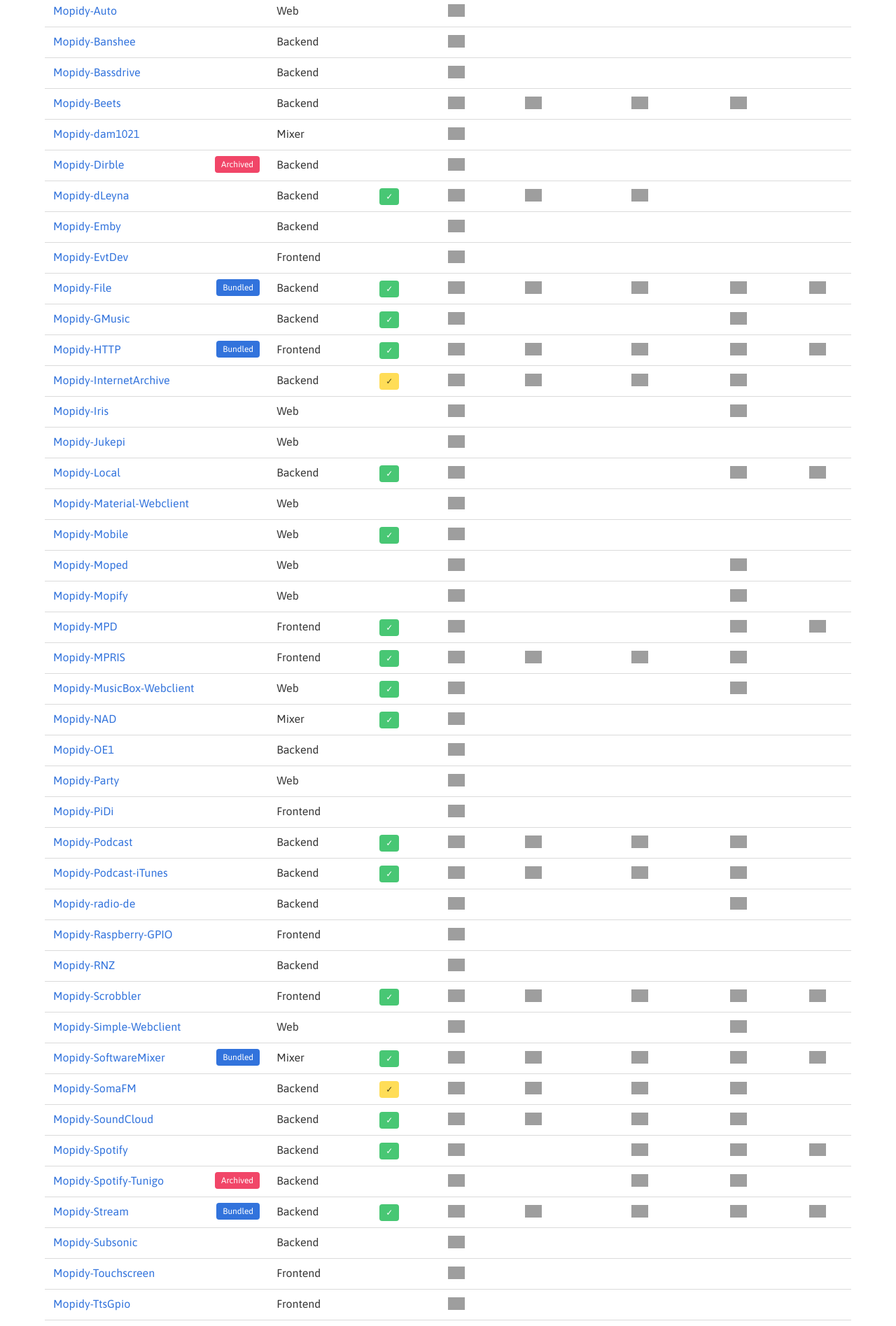
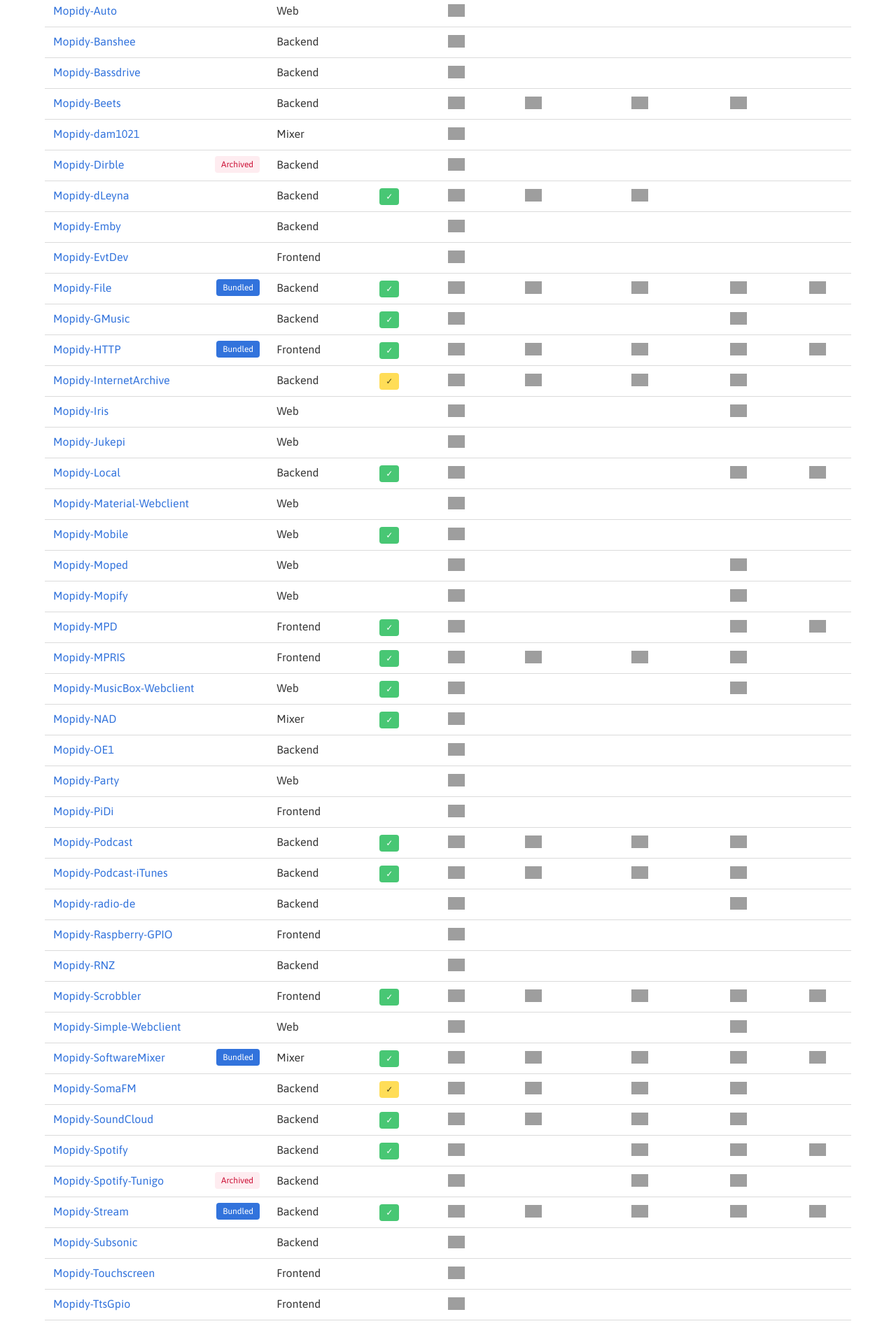
Before and after one commit to mopidy/website, a Jekyll site: the page built from ext/dists.html, in a window 1280 px wide. Shown: the part 440-2335 px from the top of the page at 70% size. Built offline with Jekyll 4.4.1, drawn with Linux system fonts in a browser that asks for light colours; grey boxes are pictures that could not be loaded.

Commit message:
ext: Use consistent style for archived label

```diff
--- a/ext/dists.html
+++ b/ext/dists.html
@@ -37,7 +37,7 @@
               <td>
                 <a href="{{ ext.url }}">{{ ext.title }}</a>
                 {% if ext.dist.bundled %}<span class="tag is-pulled-right is-primary">Bundled</span>{% endif %}
-                {% if ext.archived %}<span class="tag is-pulled-right is-danger">Archived</span>{% endif %}
+                {% if ext.archived %}<span class="tag is-pulled-right is-danger is-light">Archived</span>{% endif %}
               </td>
               <td>{{ ext.type | capitalize }}</td>
               <td class="has-text-centered">
```
